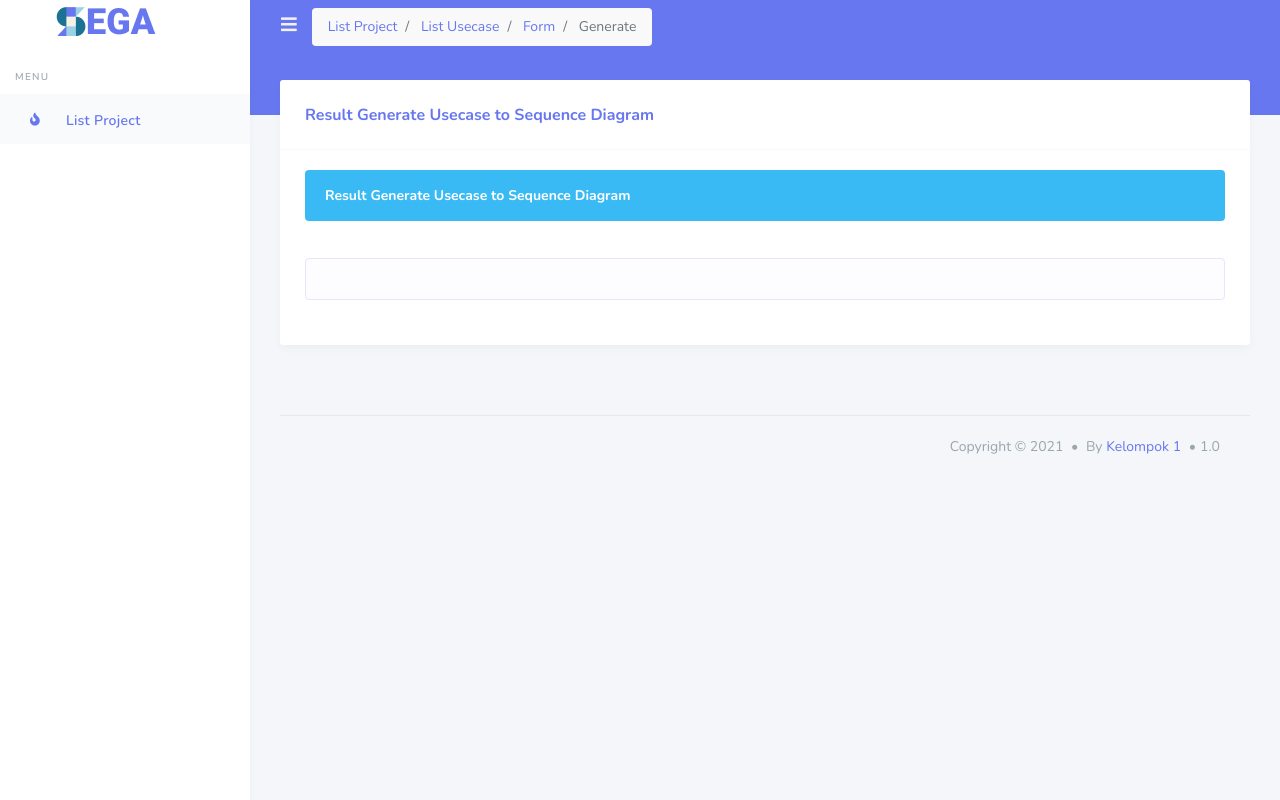
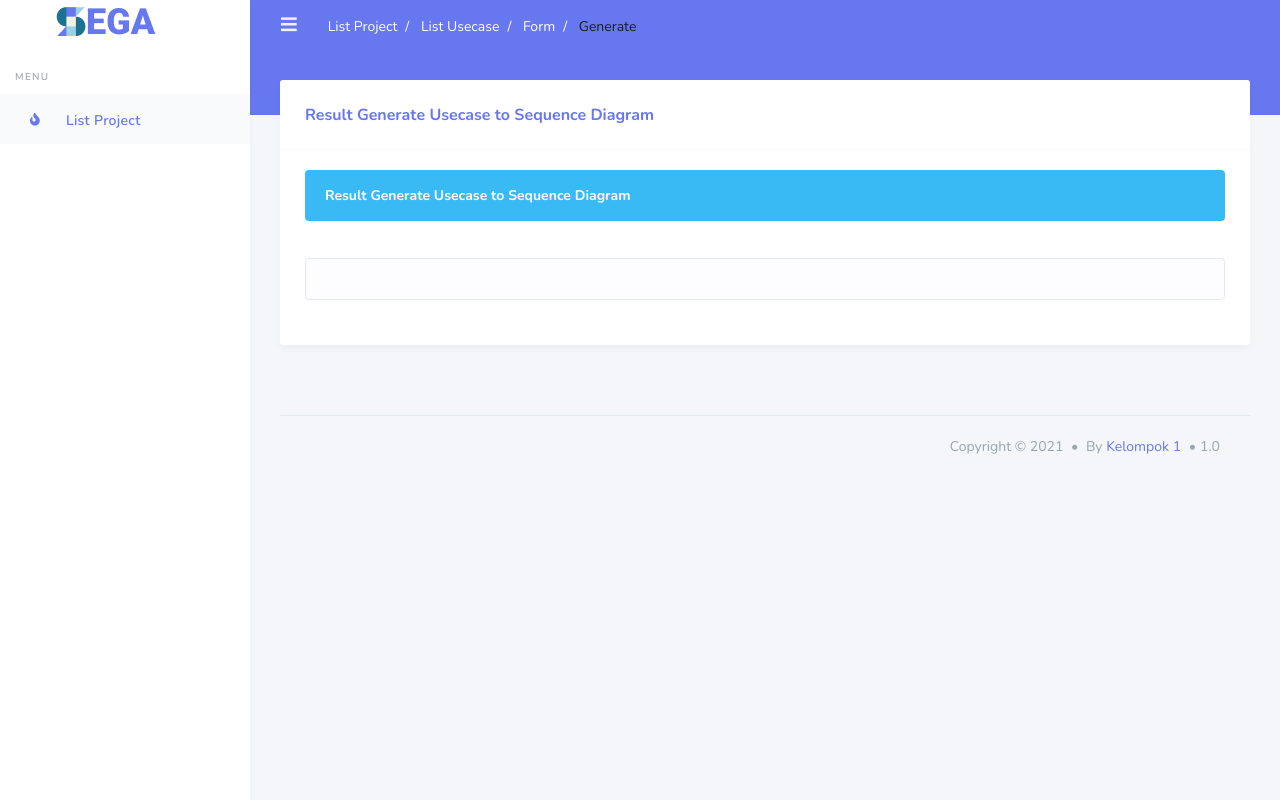
Before and after one commit to AgileRE-2021/UseCaseSpecToSequence, a Django app: page /generate in a window 1280 px wide. Run offline with Django 3.2, Linux system fonts and the light colour scheme; some libraries are stand-ins or nearby versions.

Commit message:
nav krg di kanan

```diff
--- a/templates/generate.html
+++ b/templates/generate.html
@@ -66,7 +66,8 @@
                   <li class="crumb"><a class="text-light" href="/Generate">Generate</a></li>
               </ol>
             </nav>-->
-            <ol class="breadcrumb">
+            <nav aria-label="breadcrumb">
+              <ol class="breadcrumb bg-primary text-white-all">
                 <li class="breadcrumb-item">
                   <a href="/">List Project</a>
                 </li>
@@ -76,12 +77,12 @@
                 </li>
                 <li class="breadcrumb-item">
                   <a href="/form">Form</a>
-                <!--<a href="/form">Form</a>-->
                 </li>
-              <li class="breadcrumb-item" aria-current="page">
+                <li class="breadcrumb-item text-dark" aria-current="page">
                   Generate
                 </li>
               </ol>
+            </nav>
           </ul>
         </form>
         <ul class="navbar-nav navbar-right">
```
Lines whose indentation alone changed are shown as unchanged.
